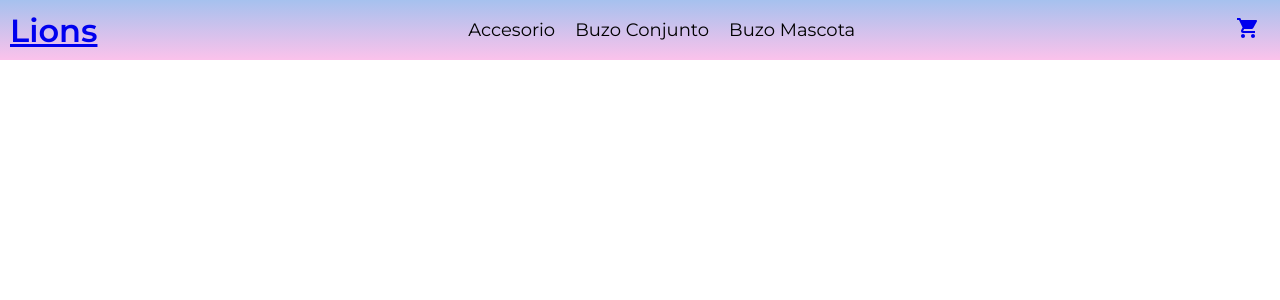
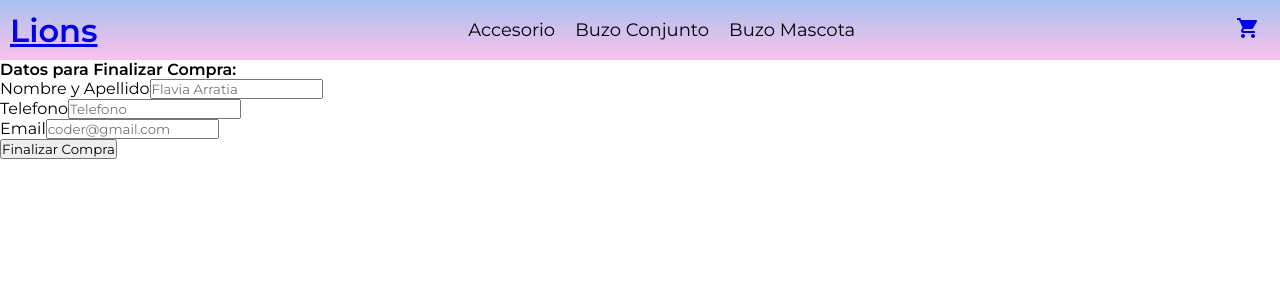
Before and after one commit to Stephyarr/Ecommerce-React-Arratia, a React (Create React App) app: page /Form in a window 1280 px wide. Shown: the top 300 px of the page. Built offline with nearby package versions, Linux system fonts and the light colour scheme.

Commit message:
Proyecto

```diff
--- a/package.json
+++ b/package.json
@@ -17,6 +17,7 @@
     "react-scripts": "5.0.1",
     "react-spinners": "^0.13.6",
     "styled-components": "^5.3.6",
+    "sweetalert": "^2.1.2",
     "web-vitals": "^2.1.4"
   },
   "scripts": {
--- a/src/App.js
+++ b/src/App.js
@@ -5,6 +5,7 @@ import ItemDetailContainer from './components/ItemDetailContainer/ItemDetailCont
 import Cart from './components/Cart/Cart';
 import {BrowserRouter, Routes, Route} from 'react-router-dom';
 import { CartProvider } from './context/CartContext';
+import { Form } from './components/Form/Form'
 
 function App() {
 
@@ -19,6 +20,7 @@ function App() {
               <Route path='/categoria/:categoria' element={<ItemListContainer/>}/>
               <Route path='/detalle/:id' element={<ItemDetailContainer/>}/>
               <Route path='/cart'element={<Cart/>}/>
+              <Route path='/Form' element={<Form/>}/>
 
             </Routes>
 
--- a/src/components/Cart/Cart.js
+++ b/src/components/Cart/Cart.js
@@ -2,10 +2,11 @@ import React from 'react';
 import { Link } from 'react-router-dom';
 import { useCartContext } from '../../context/CartContext';
 import ItemCart from '../ItemCart/ItemCart';
+import { CartFinalizar } from './CartFinalizar';
 // import { ItemCount } from '../ItemCount/ItemCount';
 
 const Cart = () => {
-  const { cart, totalPrice } = useCartContext();
+  const { cart } = useCartContext();
 
   if (cart.length === 0) {
     return (
@@ -20,7 +21,7 @@ const Cart = () => {
       {
         cart.map(product => <ItemCart key={product.id} product={product}/>)
       }
-     <p> total: {totalPrice()}</p>
+      <CartFinalizar/>
     </>
   )
 }
--- /dev/null
+++ b/src/components/Cart/CartFinalizar.js
@@ -0,0 +1,17 @@
+import React from 'react'
+import { useCartContext } from '../../context/CartContext'
+// import { Link } from 'react-router-dom';
+import { Form } from '../Form/Form';
+
+export const CartFinalizar = () => {
+    const { totalPrice } = useCartContext();
+
+    return (
+        <div>
+            <div> Precio Total: ${totalPrice()}</div>
+            <div>
+                <Form/>
+            </div>
+        </div>
+    )
+}
--- /dev/null
+++ b/src/components/Form/Form.js
@@ -0,0 +1,130 @@
+import React, { useContext, useState} from 'react'
+import { useCartContext } from '../../context/CartContext'
+import { db } from '../../firebase/firebase'
+import { collection, addDoc, updateDoc, doc } from 'firebase/firestore'
+import swal from 'sweetalert';
+
+
+export const Form = () => {
+
+  const { cart, totalPrice, clearCart} = useCartContext()
+
+  const [orderID, setorderId] = useState();
+
+  const [buyer, setbuyer] = useState({
+    Nombre: '',
+    Telefono: '',
+    Email: '',
+  });
+  // destructurando
+  const { Nombre, Telefono, Email } = buyer
+
+  const handlerInputChange = (e) => {
+    setbuyer(({
+        ...buyer,
+        [e.target.name]: e.target.value
+    }))
+  }
+
+  const createOrder = async(data) => {
+    try {
+        const col = collection(db, 'Orders')
+        const order = await addDoc(col, data)
+        setorderId(order.id)
+        clearCart()
+    } catch (error) {
+        console.log(error)
+    }
+  }
+
+  const handlerSubmit = (e) => {
+    e.preventDefault()
+    const items = cart.map(product => { return { id: product.id, nombre: product.nombre, precio: product.precio, cantidad: product.quantity }})
+    const total = totalPrice()
+    const data = { buyer, items, total}
+    console.log("data", data)
+    createOrder(data)
+  }
+
+  return (
+    <>
+        {
+            !orderID?
+            <div>
+                <h4>Datos para Finalizar Compra:</h4>
+                <form onSubmit={handlerSubmit}>
+                    <div>
+                        <label>Nombre y Apellido</label>
+                        <input
+                        type="text"
+                        name='nombre'
+                        placeholder='Flavia Arratia'
+                        value={Nombre}
+                        onChange={handlerInputChange}/>
+                    </div>
+                    <div>
+                        <label>Telefono</label>
+                        <input
+                        type="number"
+                        name='telefono'
+                        placeholder='Telefono'
+                        value={Telefono}
+                        onChange={handlerInputChange}/>
+                    </div>
+                    <div>
+                        <label>Email</label>
+                        <input
+                        type="text"
+                        name='email'
+                        placeholder='coder@gmail.com'
+                        value={Email}
+                        onChange={handlerInputChange}/>
+                    </div>
+                    <div>
+                        <button>Finalizar Compra</button>
+                    </div>
+                </form>
+
+            </div>
+            :
+            <div>
+
+            </div>
+        }
+    </>
+    //     <h4>Datos para Finalizar Compra:</h4>
+    //     <form>
+    //         <div>
+    //             <label>Nombre y Apellido</label>
+    //             <input
+    //             type="text"
+    //             name='nombre'
+    //             placeholder='Flavia Arratia'
+    //             value={Nombre}
+    //             onChange={handlerInputChange}/>
+    //         </div>
+    //         <div>
+    //             <label>Telefono</label>
+    //             <input
+    //             type="number"
+    //             name='telefono'
+    //             placeholder='Telefono'
+    //             value={Telefono}
+    //             onChange={handlerInputChange}/>
+    //         </div>
+    //         <div>
+    //             <label>Email</label>
+    //             <input
+    //             type="text"
+    //             name='email'
+    //             placeholder='coder@gmail.com'
+    //             value={Email}
+    //             onChange={handlerInputChange}/>
+    //         </div>
+    //         <div>
+    //             <button>Finalizar Compra</button>
+    //         </div>
+    //     </form>
+    // </>
+  )
+}
--- a/src/components/ItemCart/ItemCart.js
+++ b/src/components/ItemCart/ItemCart.js
@@ -6,16 +6,18 @@ const ItemCart = ({ product }) => {
   const { removeProduct } =useCartContext();
 
   return (
+    <>
       <div>
           <p>Titulo: {product.nombre}</p>
           <p>{product.quantity}</p>
           <p>{product.precio}</p>
           <p>subtotal: {product.quantity * product.precio}</p>
-        {/* <button onClick={() => removeProduct(product.id)}>Eliminar</button> */}
           <button>
             <DeleteIcon onClick={() => removeProduct(product.id)}/>
           </button>
+
       </div>
+    </>
   )
 }
 
```
Also changed, not shown: 1 other file (tests, documents, lock files or other folders). Lines whose indentation alone changed are shown as unchanged.
